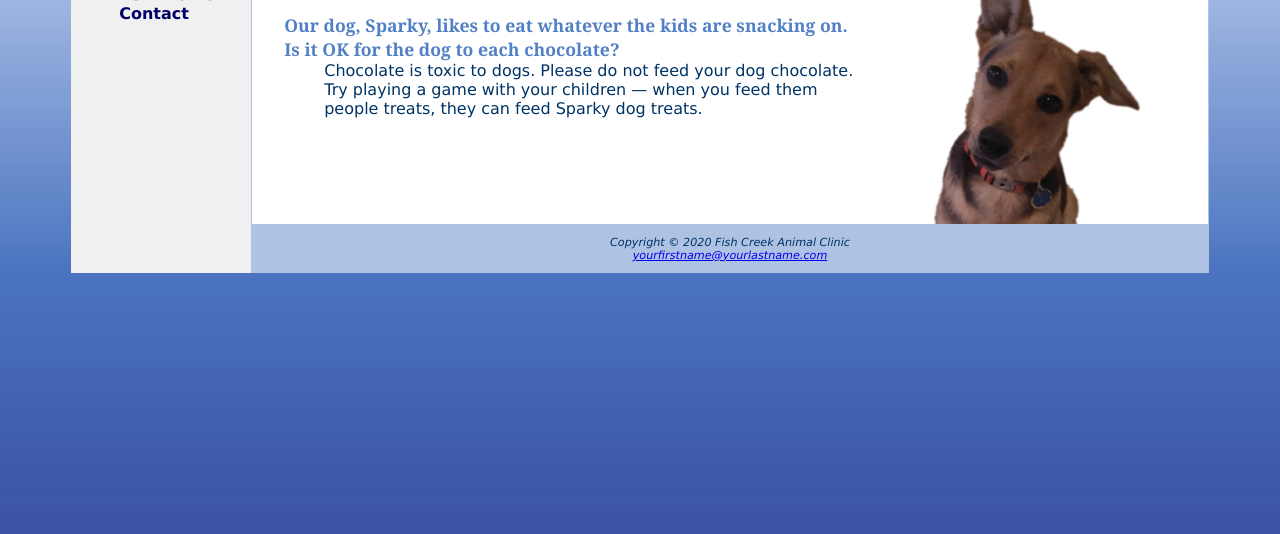
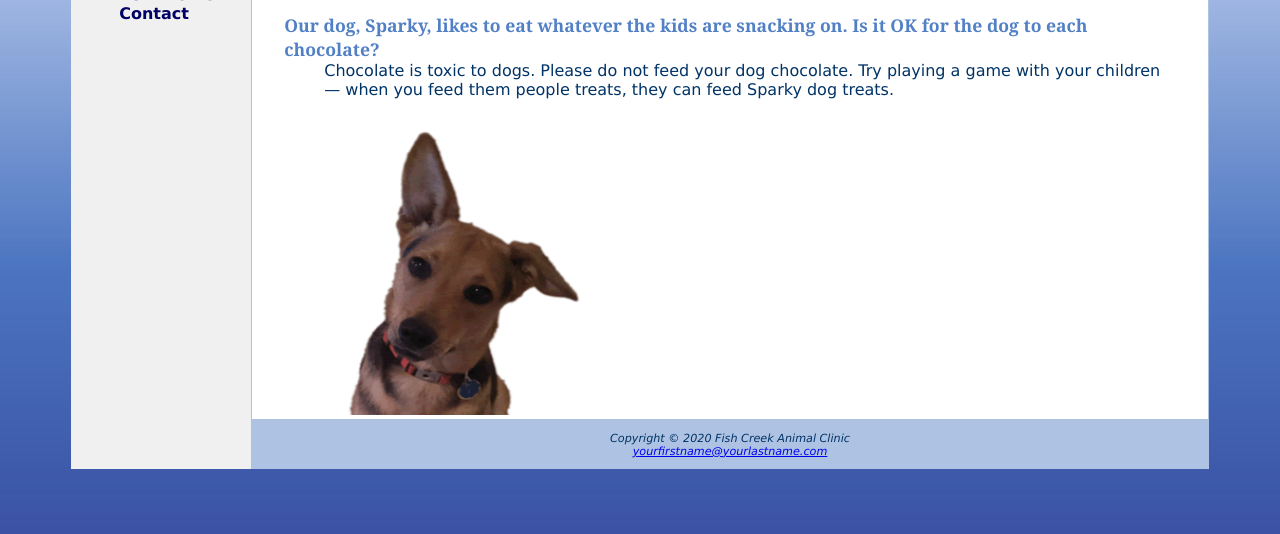
Before and after one commit to leslie-acevedo/fishcreek7, a plain HTML site: page askvet.html in a window 1280 px wide. Shown: the part 266-800 px from the top of the page. Drawn offline with Linux system fonts and the light colour scheme.

Commit message:
Update askvet.html

```diff
--- a/askvet.html
+++ b/askvet.html
@@ -3,6 +3,7 @@
 <head>
 <title>Fish Creek Animal Clinic: Ask the Vet</title>
 <meta charset="utf-8">
+<meta name="viewport" content="width=device-width, initial-scale=1.0">
 <link href="fishcreek.css" rel="stylesheet">
 </head>
 <body>
@@ -19,15 +20,17 @@
 </ul>
 </nav>
 <main>
-<img src="dog.gif" class="floatright" alt="friendly dog" height="300" width="317">
 <h2>Ask the Vet</h2>
 <p><a href="contact.html">Contact us</a> if you have a question that you would like answered here.</p>
+<div id="flow">
 <dl>
 <dt>Our dog, Sparky, likes to eat whatever the kids are snacking on. Is it OK for the dog to each chocolate?</dt>
 <dd>Chocolate is toxic to dogs. Please do not feed your dog chocolate. Try
 playing a game with your children &mdash; when you feed them people treats, they
 can feed Sparky dog treats.</dd>
 </dl>
+<img src="dog.gif" alt="friendly dog" height="300" width="317">
+</div>
 </main>
 <footer>
 Copyright &copy; 2020 Fish Creek Animal Clinic<br>
```
